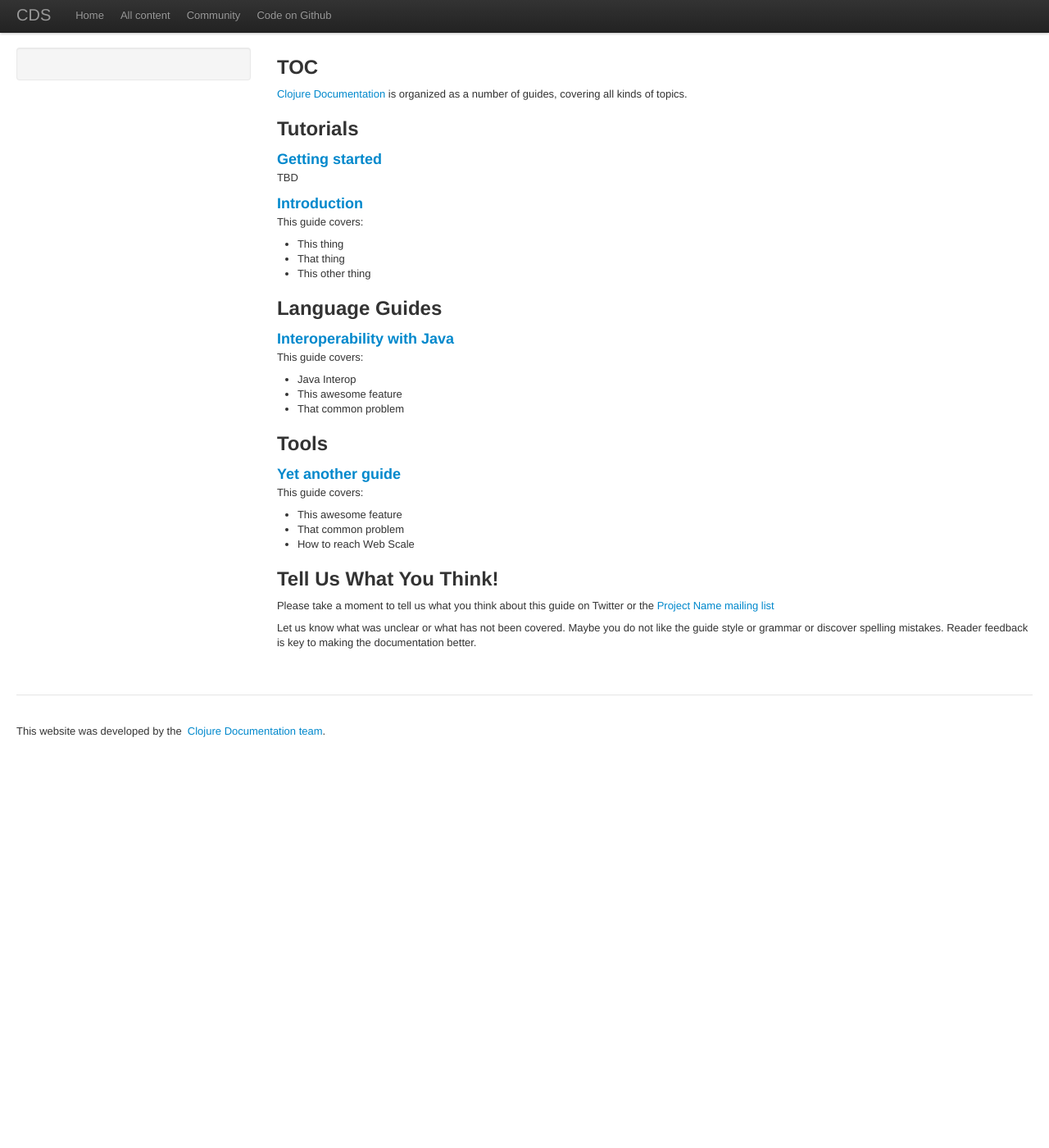
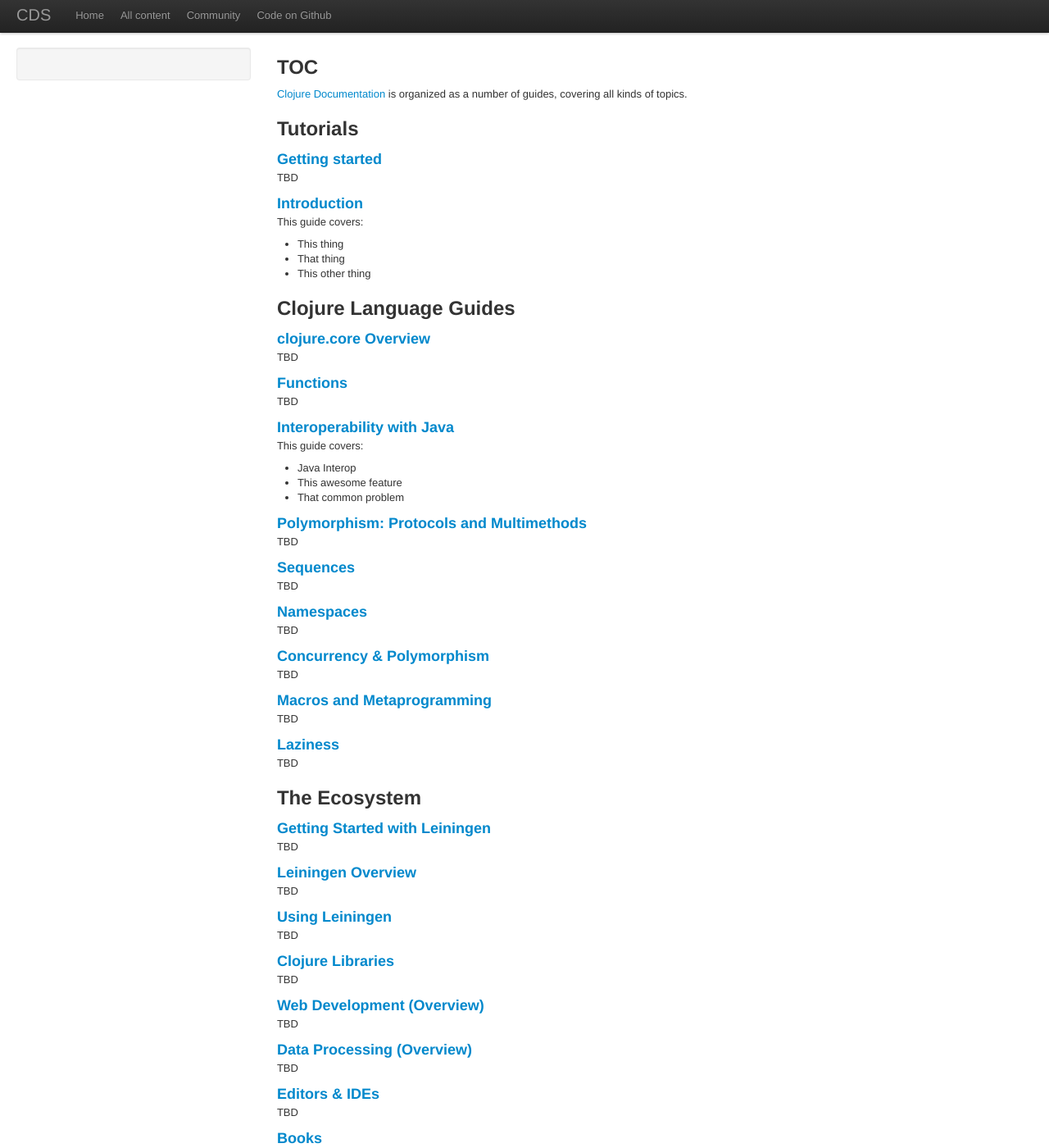
Before and after one commit to clojuredocs/guides, a Jekyll site: the page built from articles/content.md, in a window 1280 px wide and 1400 px high. Shown: the whole window at 82% size. Built offline with Jekyll 4.4.1, drawn with Linux system fonts in a browser that asks for light colours; some web fonts are replaced; some of the changed text lies outside the part shown.

Commit message:
TOC outline (aka guide ideas)

```diff
--- a/articles/content.md
+++ b/articles/content.md
@@ -25,7 +25,17 @@
 
 
 
-## Language Guides
+## Clojure Language Guides
+
+### [clojure.core Overview](/articles/language/core_overview.html)
+
+TBD
+
+
+### [Functions](/articles/language/functions.html)
+
+TBD
+
 
 ### [Interoperability with Java](/articles/language/interop.html)
 
@@ -36,16 +46,82 @@
  * That common problem
 
 
+### [Polymorphism: Protocols and Multimethods](/articles/language/polymorphism.html)
 
-## Tools
+TBD
 
-### [Yet another guide](/)
 
-This guide covers:
+### [Sequences](/articles/language/sequences.html)
 
- * This awesome feature
- * That common problem
- * How to reach Web Scale
+TBD
+
+
+### [Namespaces](/articles/language/namespaces.html)
+
+TBD
+
+
+### [Concurrency & Polymorphism](/articles/language/concurrency_and_polymorphism.html)
+
+TBD
+
+
+### [Macros and Metaprogramming](/articles/language/macros.html)
+
+TBD
+
+
+### [Laziness](/articles/language/laziness.html)
+
+TBD
+
+
+
+## The Ecosystem
+
+### [Getting Started with Leiningen](/articles/ecosystem/leiningen/getting_started.html)
+
+TBD
+
+
+### [Leiningen Overview](/articles/ecosystem/leiningen/overview.html)
+
+TBD
+
+
+### [Using Leiningen](/articles/ecosystem/leiningen/using.html)
+
+TBD
+
+
+### [Clojure Libraries](/articles/ecosystem/libraries.html)
+
+TBD
+
+
+### [Web Development (Overview)](/articles/ecosystem/web_development.html)
+
+TBD
+
+
+### [Data Processing (Overview)](/articles/ecosystem/data_processing.html)
+
+TBD
+
+
+### [Editors & IDEs](/articles/ecosystem/development_tools.html)
+
+TBD
+
+
+### [Books](/articles/ecosystem/books.html)
+
+TBD
+
+
+### [Leiningen Plugins](/articles/ecosystem/leiningen/plugins.html)
+
+TBD
 
 
 
```
